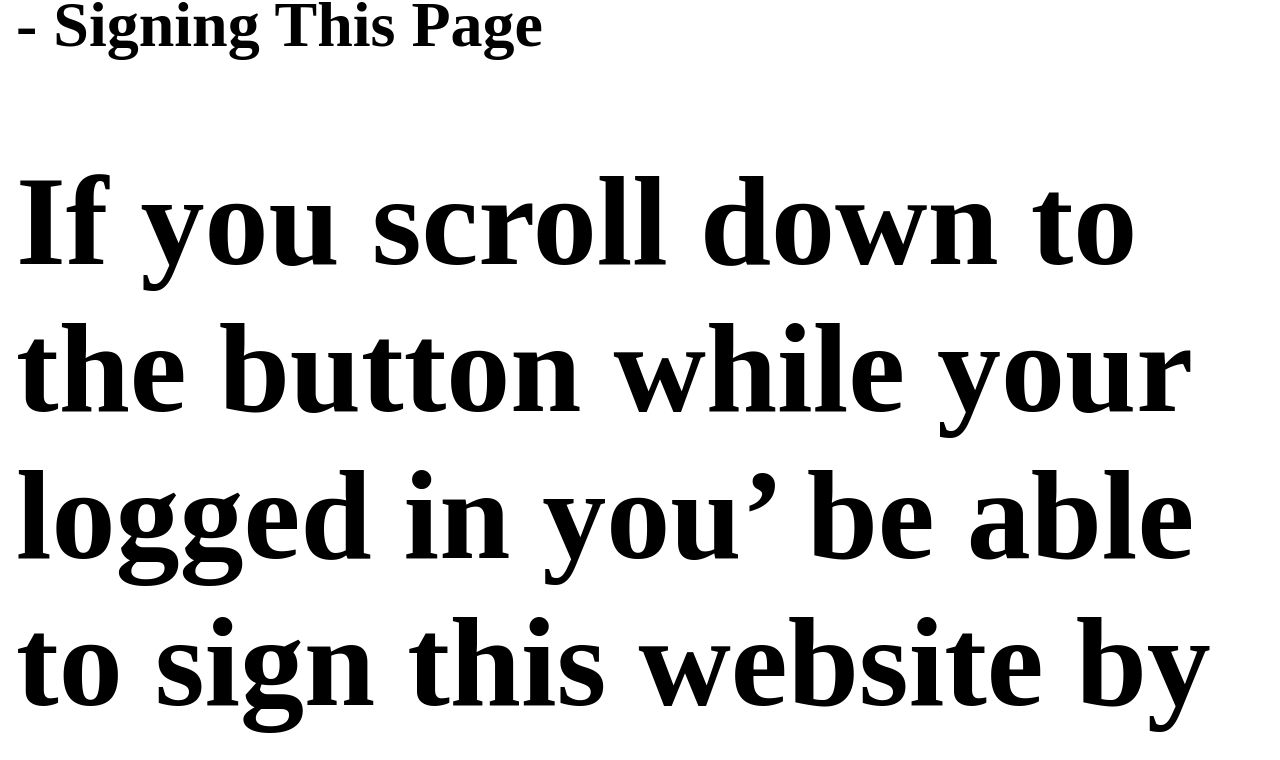
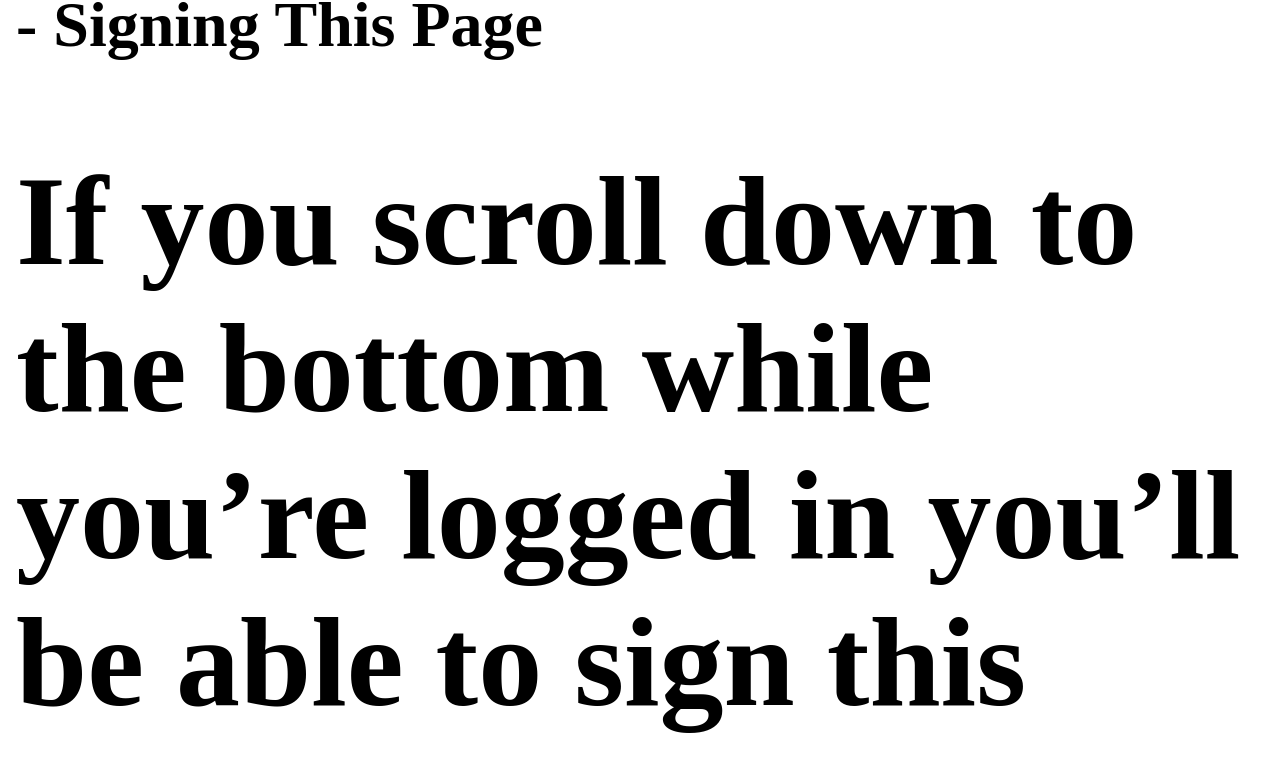
Before and after one commit to Eroxl/Personal-Website, a Next.js app in the folder src/frontend/: page / in a window 1280 px wide. Shown: the part 3024-3784 px from the top of the page. Built offline with nearby package versions, Linux system fonts and the light colour scheme; no server answers.

Commit message:
[Frontend] Removed References To Marketplace

```diff
--- a/src/frontend/src/components/NavigationBar.tsx
+++ b/src/frontend/src/components/NavigationBar.tsx
@@ -2,7 +2,6 @@ import React, { useState, useEffect, useRef } from 'react';
 import Image from 'next/image';
 
 import logoIcon from '../public/logo.png';
-import shopIcon from '../public/svgs/store_icon.svg';
 import menuIcon from '../public/svgs/menu_icon.svg';
 import aboutIcon from '../public/svgs/about_icon.svg';
 import projectsIcon from '../public/svgs/projects_icon.svg';
--- a/src/frontend/src/components/home/AboutMessage.tsx
+++ b/src/frontend/src/components/home/AboutMessage.tsx
@@ -18,8 +18,8 @@ const AboutMessage = () => (
       - Signing This Page
       <br />
       <h1 className="sm:text-2xl text-xl sm:px-5 px-0 pl-5">
-        If you scroll down to the button while your logged in you&rsquo; be able to sign this
-        website by following the instructions at the bottom. This will add your profile picture
+        If you scroll down to the bottom while you&rsquo;re logged in you&rsquo;ll be able to sign
+        this website by following the instructions at the bottom. This will add your profile picture
         to the footer forever.
       </h1>
       <br />
```
Also changed, not shown: src/frontend/src/public/svgs/store_icon.svg (deleted).
